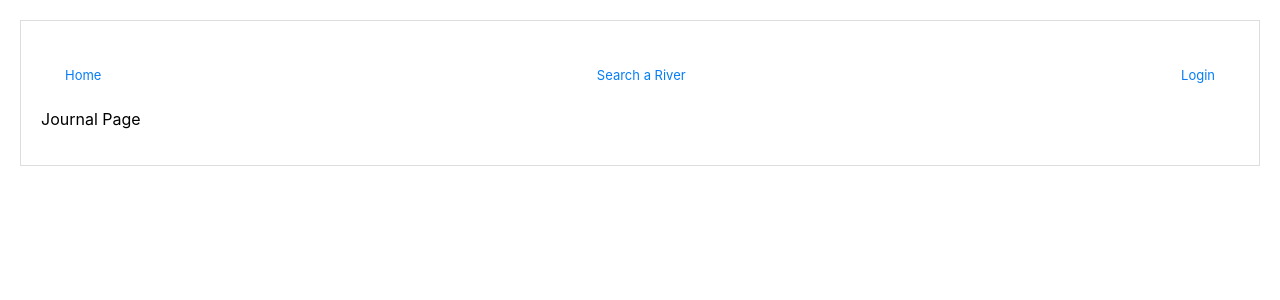
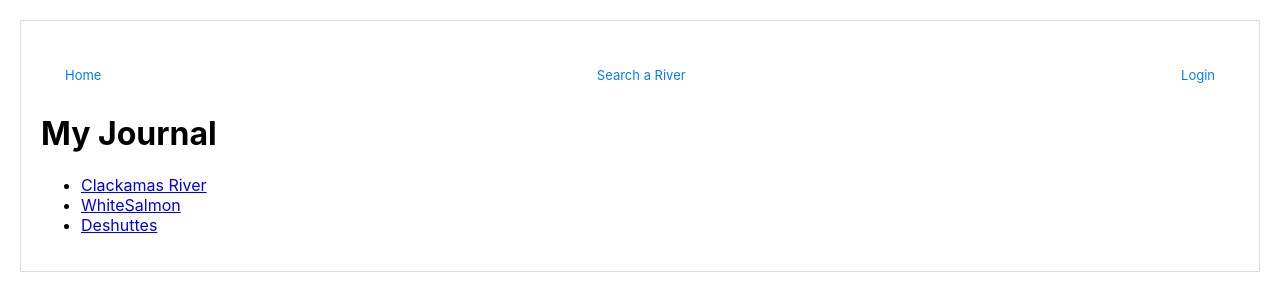
Before and after one commit to Hgaylor0220/whitewatercapstone, a Next.js app: page /journal in a window 1280 px wide. Shown: the top 300 px of the page. Built offline with nearby package versions, Linux system fonts and the light colour scheme.

Commit message:
working on google map api

```diff
--- a/package.json
+++ b/package.json
@@ -6,18 +6,20 @@
     "dev": "next",
     "build": "next build",
     "start": "next start"
-},
+  },
   "dependencies": {
     "axios": "^0.19.0",
     "body-parser": "^1.19.0",
     "cors": "^2.8.5",
     "dotenv": "^8.2.0",
     "express": "^4.17.1",
+    "isomorphic-unfetch": "^3.0.0",
     "morgan": "^1.9.1",
     "next": "9.1.5",
     "next-redux-wrapper": "^4.0.1",
     "react": "16.12.0",
     "react-dom": "16.12.0",
+    "react-google-maps": "^9.4.5",
     "uuid": "^3.3.3"
   },
   "devDependencies": {
--- a/pages/journal.js
+++ b/pages/journal.js
@@ -1,9 +1,23 @@
-import Layout from '../components/Layout.js';
+import Layout from '../components/Layout';
+import Link from 'next/link';
 
-
-
-const journal = <p>Journal Page</p>;
+const PostLink = props => (
+    <li>
+        <Link href="/p/[id]" as={`/p/${props.id}`}>
+            <a>{props.id}</a>
+        </Link>
+    </li>
+);
+const journalEntry = <div><h1>My Journal</h1>
+    <ul>
+        <PostLink id="Clackamas River" />
+        <PostLink id="WhiteSalmon" />
+        <PostLink id="Deshuttes" />
+    </ul></div>;
 
 export default function Journal() {
-    return <Layout content={journal} />;
+    return (
+        <Layout content={journalEntry} />
+
+    );
 }
```
Also changed, not shown: components/Map.js (+29 -21 lines), pages/map.js (+32 -1 lines), pages/p/[id].js (added, +24 -0 lines), pages/post.js (added, +16 -0 lines), 1 other file (tests, documents, lock files or other folders).
